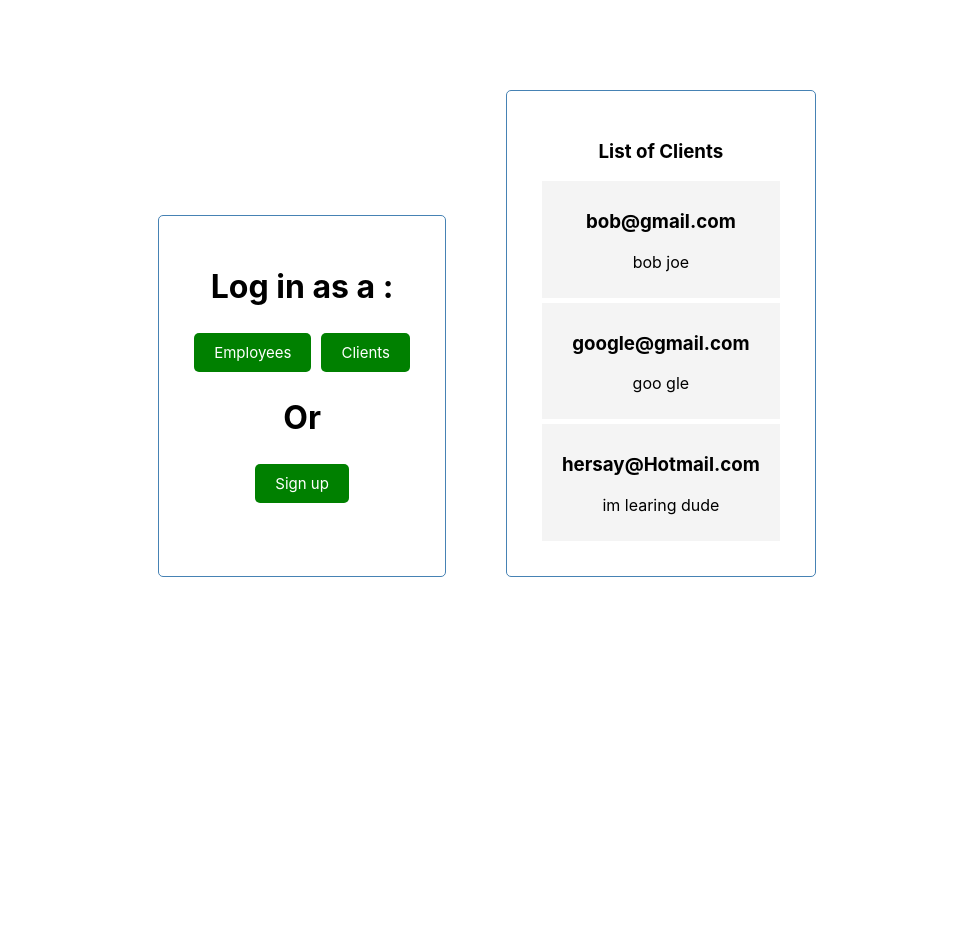
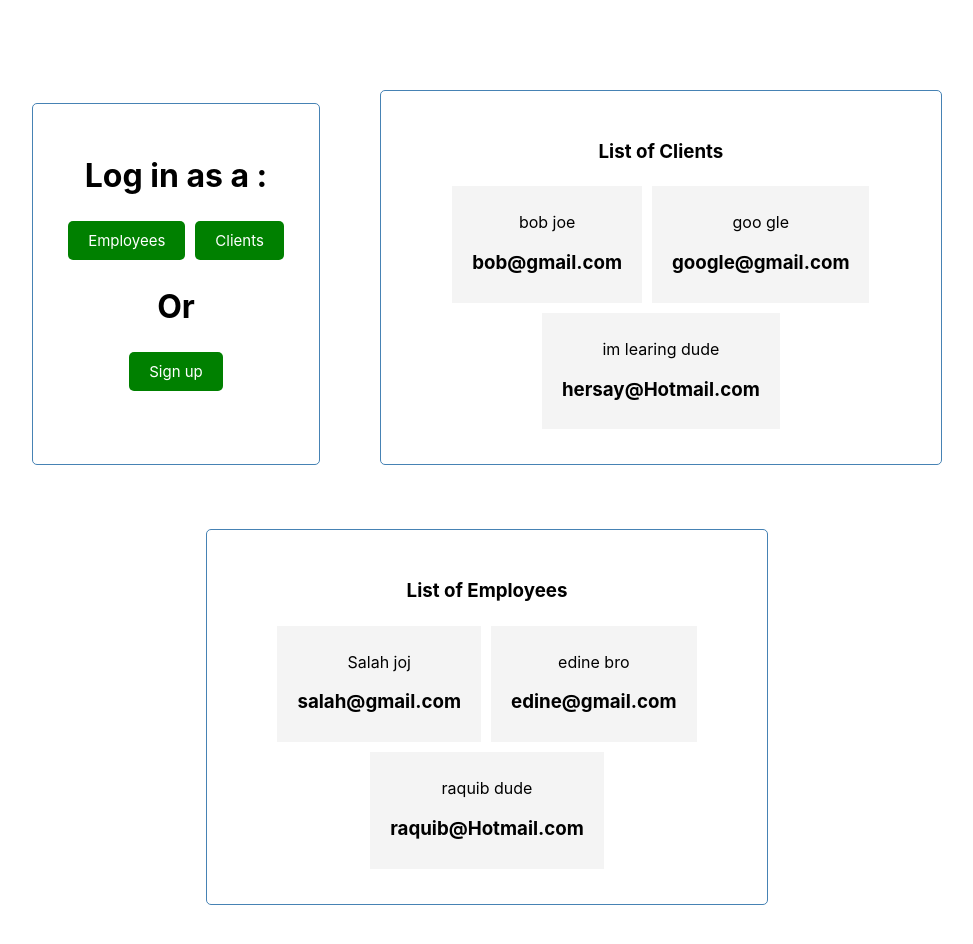
Before and after one commit to q1w2e3hhhh5/Tp4, a React (Create React App) app in the folder salahtp4/: page / in a window 1280 px wide. Shown: the top 944 px of the page, without its empty margins (153-1126 px from the left). Before the commit the page ends 800 px from the top, so only its background shows below. Built offline with nearby package versions, Linux system fonts and the light colour scheme.

Commit message:
fixed flowtype bug by renaming the old node_module to bob and doing npm i again

```diff
--- a/salahtp4/package.json
+++ b/salahtp4/package.json
@@ -9,6 +9,7 @@
     "react": "^18.0.0",
     "react-dom": "^18.0.0",
     "react-scripts": "5.0.1",
+    "utilities": "^1.0.5",
     "web-vitals": "^2.1.4"
   },
   "scripts": {
--- a/salahtp4/src/App.js
+++ b/salahtp4/src/App.js
@@ -1,8 +1,6 @@
-import logo from './logo.svg';
 import { useState } from 'react'
 import './App.css';
 import Button from '../src/components/Button'
-import Employee from './components/Employee';
 import Employees from './components/Employees.js';
 import Clients from './components/Clients';
 
@@ -28,7 +26,6 @@ function App() {
     ]
   )
 
-
   const [clients] = useState(
     [
       {
@@ -49,8 +46,6 @@ function App() {
     ]
   )
 
-
-
   const onClick = () => {
     //change the array to the thing
     console.log("Change array display")
@@ -60,11 +55,10 @@ function App() {
     console.log("i wanna leave this place")
   }
 
-
-
   return (
     <>
       <div className='options'>
+
         <div className='container'>
           <h1>Log in as a :</h1>
           <Button color='green' text='Employees' onClick={onClick} />
@@ -73,12 +67,13 @@ function App() {
           <Button color='green' text='Sign up' onClick={onClickRedirectTo} />
         </div>
 
-
-
-
         <div className='container'>
           <h3>List of Clients</h3>
           <Clients clients={clients} onToggle={onClickRedirectTo} />
+        </div>
+        <div className='container'>
+          <h3>List of Employees</h3>
+          <Employees employees={employees} onToggle={onClickRedirectTo} />
         </div>
       </div>
     </>
--- a/salahtp4/src/components/Client.js
+++ b/salahtp4/src/components/Client.js
@@ -1,9 +1,10 @@
-const Client = ({client, onToggle}) => {
+const Client = ({ client, onToggle }) => {
     return (
         <div className='client'
-             onClick={() => onToggle(client.id)}>
+            onClick={() => onToggle(client.id)}>
+            <p>{client.fullName}</p>
             <h3>{client.email} </h3>
-            <p>{client.fullName}</p>
+
         </div>
     )
 }
--- a/salahtp4/src/components/Employee.js
+++ b/salahtp4/src/components/Employee.js
@@ -1,9 +1,10 @@
-const Employee = ({employee, onToggle}) => {
+const Employee = ({ employee, onToggle }) => {
     return (
         <div className='employee'
-             onClick={() => onToggle(employee.id)}>
-            <h3>{employee.email} </h3>
+            onClick={() => onToggle(employee.id)}>
             <p>{employee.fullName}</p>
+             <h3>{employee.email} </h3>
+
         </div>
     )
 }
--- a/salahtp4/src/index.css
+++ b/salahtp4/src/index.css
@@ -13,6 +13,7 @@ code {
 }
 
 .employee {
+  display: inline-block;
   background: #f4f4f4;
   margin: 5px;
   padding: 10px 20px;
@@ -20,6 +21,7 @@ code {
 }
 
 .client {
+  display: inline-block;
   background: #f4f4f4;
   margin: 5px;
   padding: 10px 20px;
```
Also changed, not shown: 1 other file (tests, documents, lock files or other folders). Lines whose indentation alone changed are shown as unchanged.
